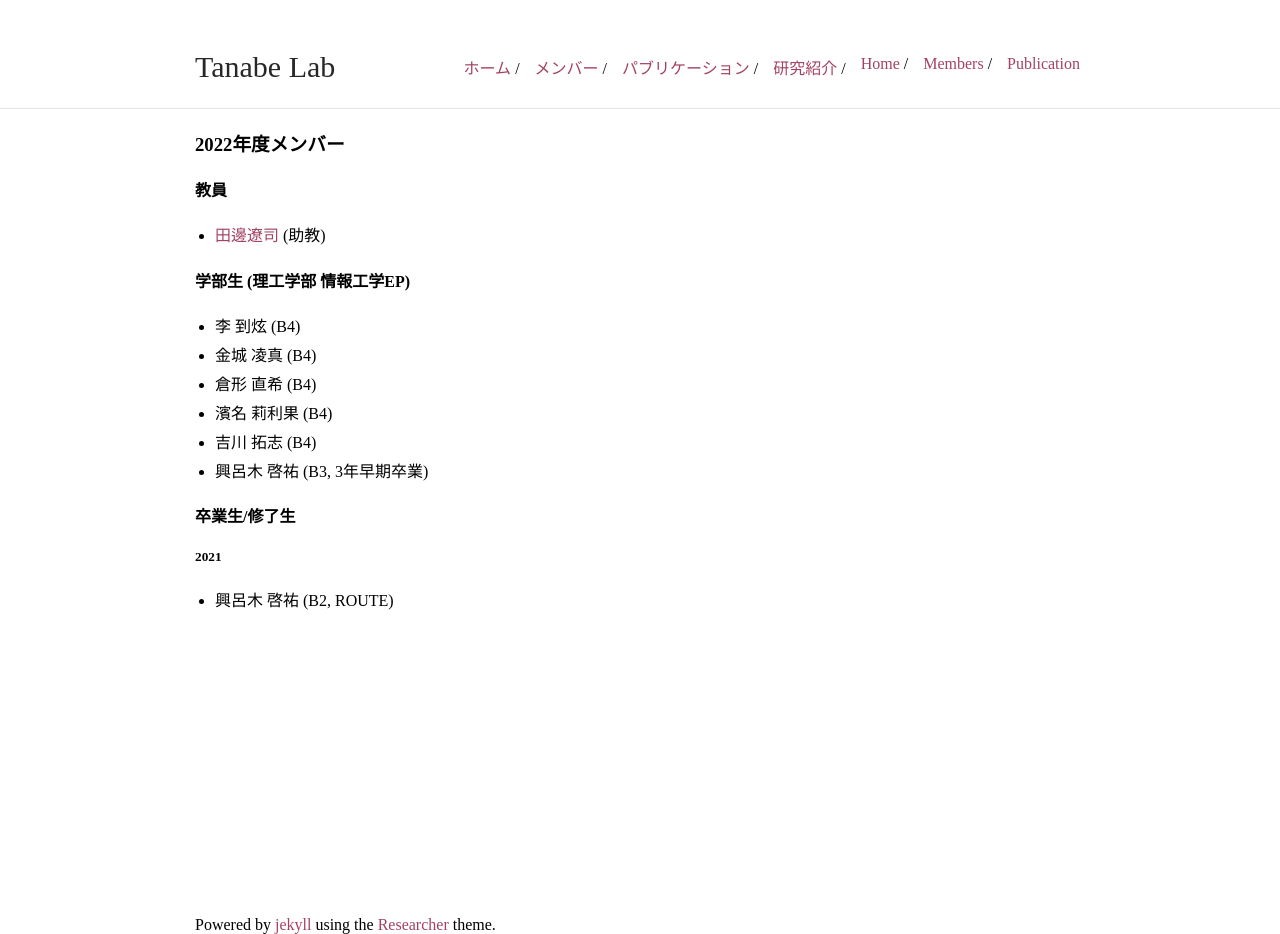
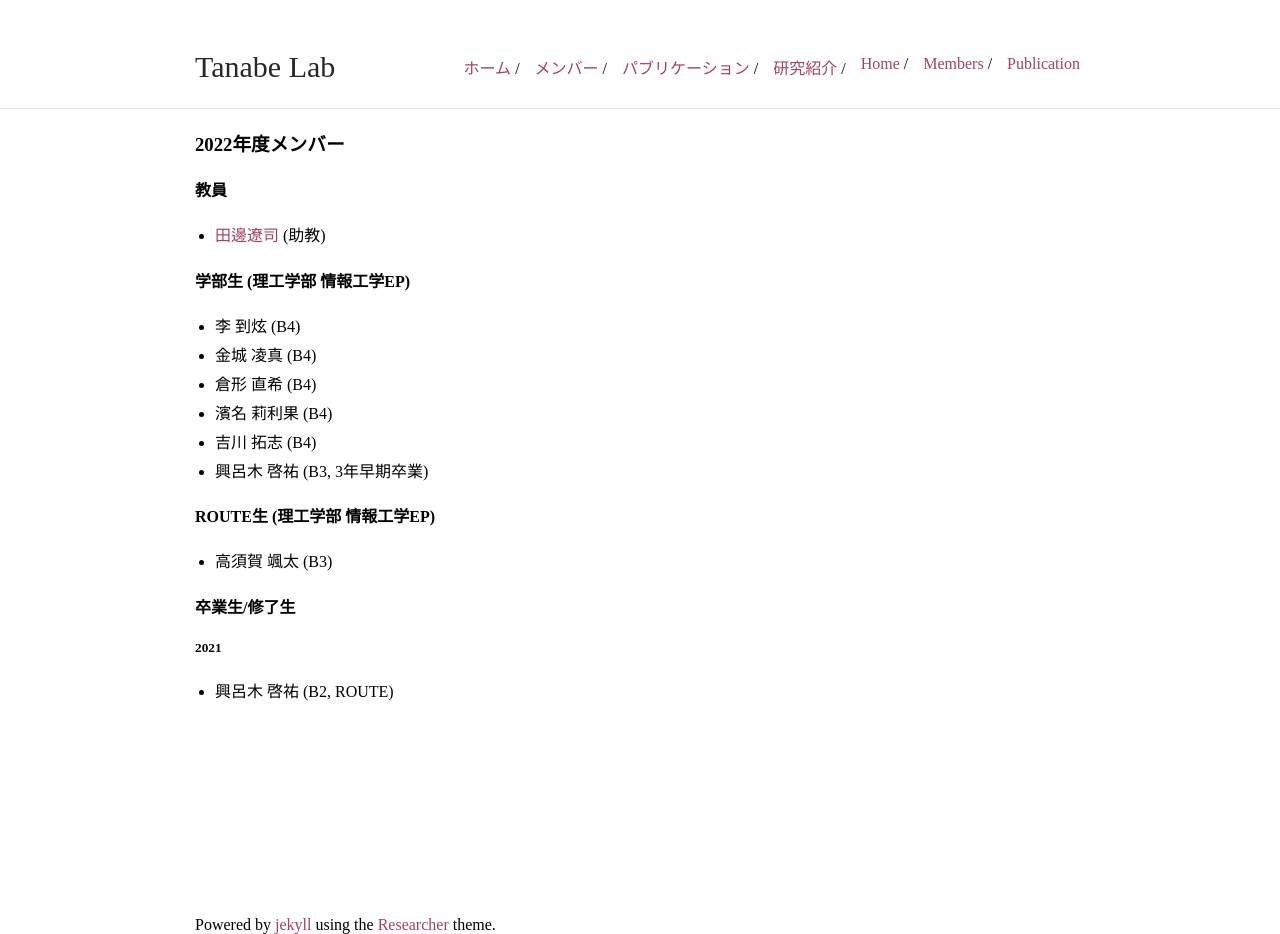
Before and after one commit to aopt-lab/aopt-lab.github.io, a Jekyll site: the page built from members.md, in a window 1280 px wide. Built offline with Jekyll 4.4.1, drawn with Linux system fonts in a browser that asks for light colours.

Commit message:
updated member list

```diff
--- a/members.md
+++ b/members.md
@@ -18,6 +18,10 @@ title: 田邊研究室
 - 吉川 拓志 (B4)
 - 興呂木 啓祐 (B3, 3年早期卒業)
 
+#### ROUTE生 (理工学部 情報工学EP)
+
+- 高須賀 颯太 (B3)
+
 #### 卒業生/修了生
 
 
```
Also changed, not shown: index.md (+2 -0 lines), members-en.md (+4 -0 lines).
